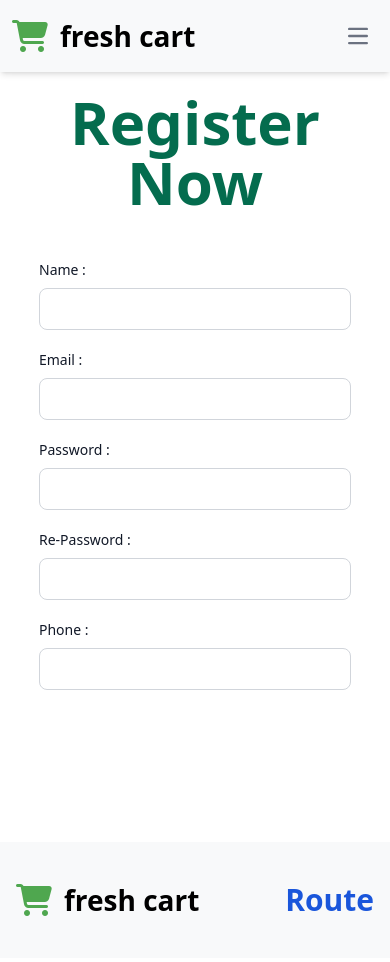
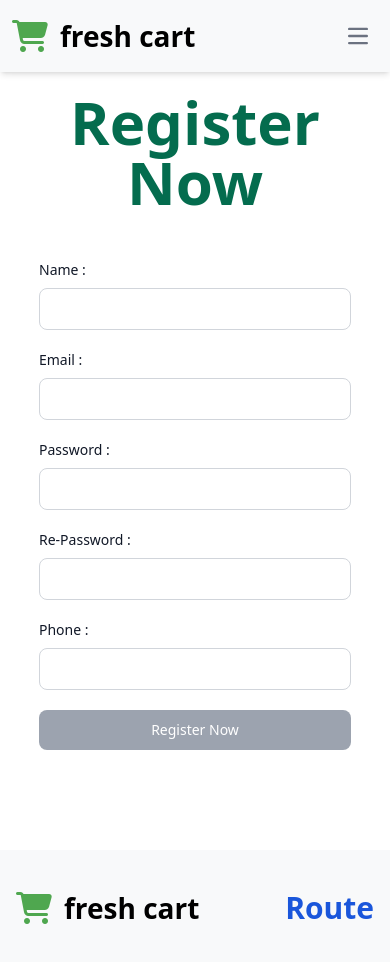
Before and after one commit to ahmedGamal208/test, a React (Vite) app: page /register in a window 390 px wide. Shown: the top 962 px of the page. Built offline with nearby package versions, Linux system fonts and the light colour scheme.

Commit message:
8th commit

```diff
--- a/src/Components/Login/Login.jsx
+++ b/src/Components/Login/Login.jsx
@@ -180,12 +180,21 @@ const Login = () => {
             </div>
 
             {/* Submit Button */}
+            <div className="flex justify-center md:justify-end   items-center">
             <button
               type="submit"
-              className="w-full bg-green-700 text-white px-5 py-2 rounded-lg"
+              disabled={!(formik.isValid && formik.dirty)}
+              className={`focus:outline-none w-full md:w-1/6 text-white font-medium rounded-lg text-sm px-5 py-2.5 mb-2
+                ${
+                  formik.isValid && formik.dirty
+                    ? "bg-green-700 hover:bg-green-800 focus:ring-4 focus:ring-green-300"
+                    : "bg-gray-400 cursor-not-allowed"
+                }`}
+
             >
               Login
             </button>
+            </div>
           </form>
         </div>
       </div>
--- a/src/Components/Register/Register.jsx
+++ b/src/Components/Register/Register.jsx
@@ -222,21 +222,18 @@ Or Can only contain letters (A-Z or a-z) and numbers (0-9)`
               )}
             </div>
 
-            <div className="flex justify-end items-center">
-              <button
+            <div className="flex justify-center md:justify-end items-center">
+            <button
                 type="submit"
                 disabled={!(formik.isValid && formik.dirty)}
-                className={`focus:outline-none text-white font-medium rounded-lg text-sm px-5 py-2.5 mb-2${
-                  formik.isValid && formik.dirty
-                    ? "bg-green-700 hover:bg-green-800 focus:ring-4 focus:ring-green-300"
-                    : "bg-gray-400 cursor-not-allowed"
-                }`}
+                className={`focus:outline-none w-full md:w-1/4 text-white font-medium rounded-lg text-sm px-5 py-2.5 mb-2
+      ${
+        formik.isValid && formik.dirty
+          ? "bg-green-700 hover:bg-green-800 focus:ring-4 focus:ring-green-300"
+          : "bg-gray-400 cursor-not-allowed"
+      }`}
               >
-                {isLoading ? (
-                  <i className="fa-solid fa-spin fa-spinner text-white"></i>
-                ) : (
-                  "Register Now"
-                )}
+                {isLoading? <i className="fa-solid fa-spin fa-spinner text-white"></i> : "Register Now"}
               </button>
             </div>
           </form>
```
